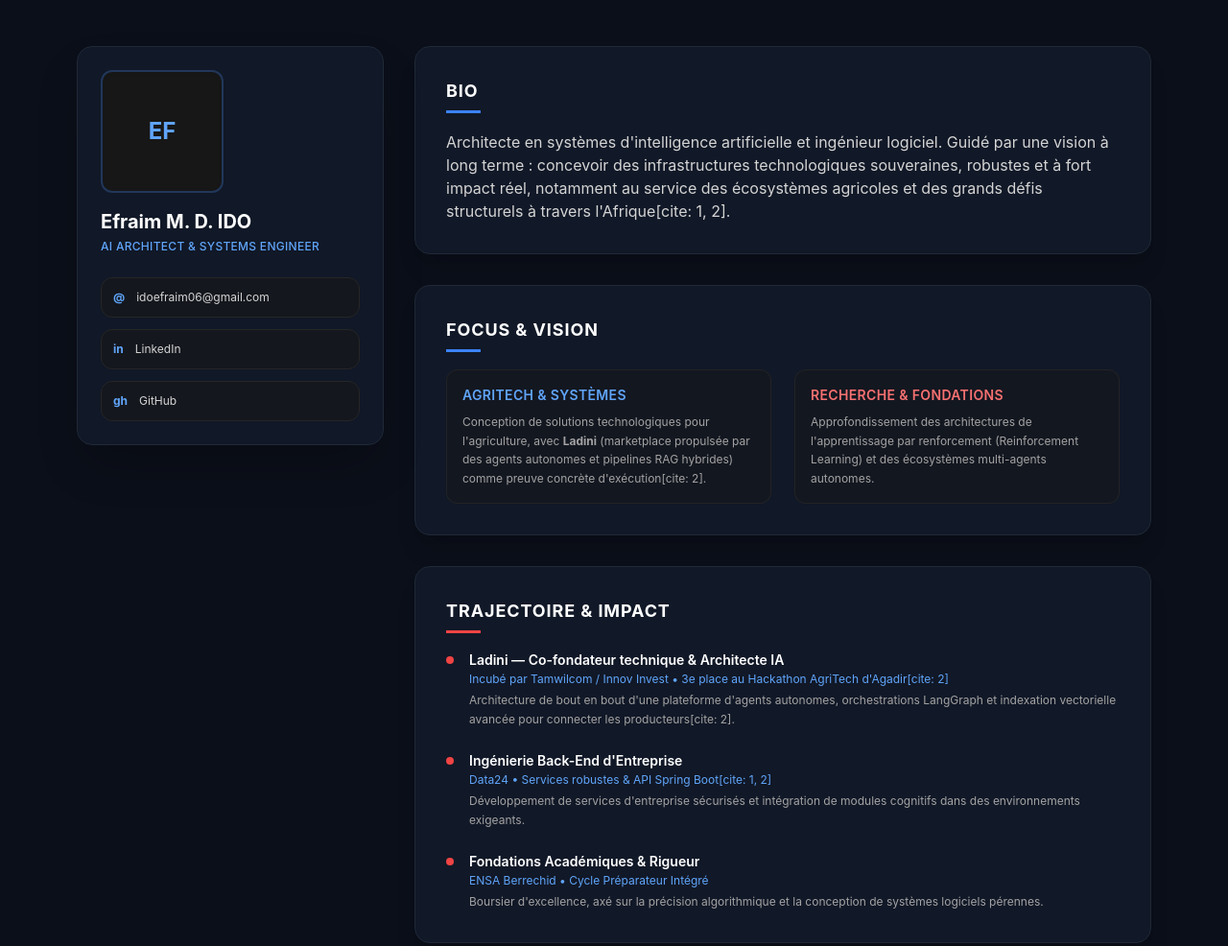
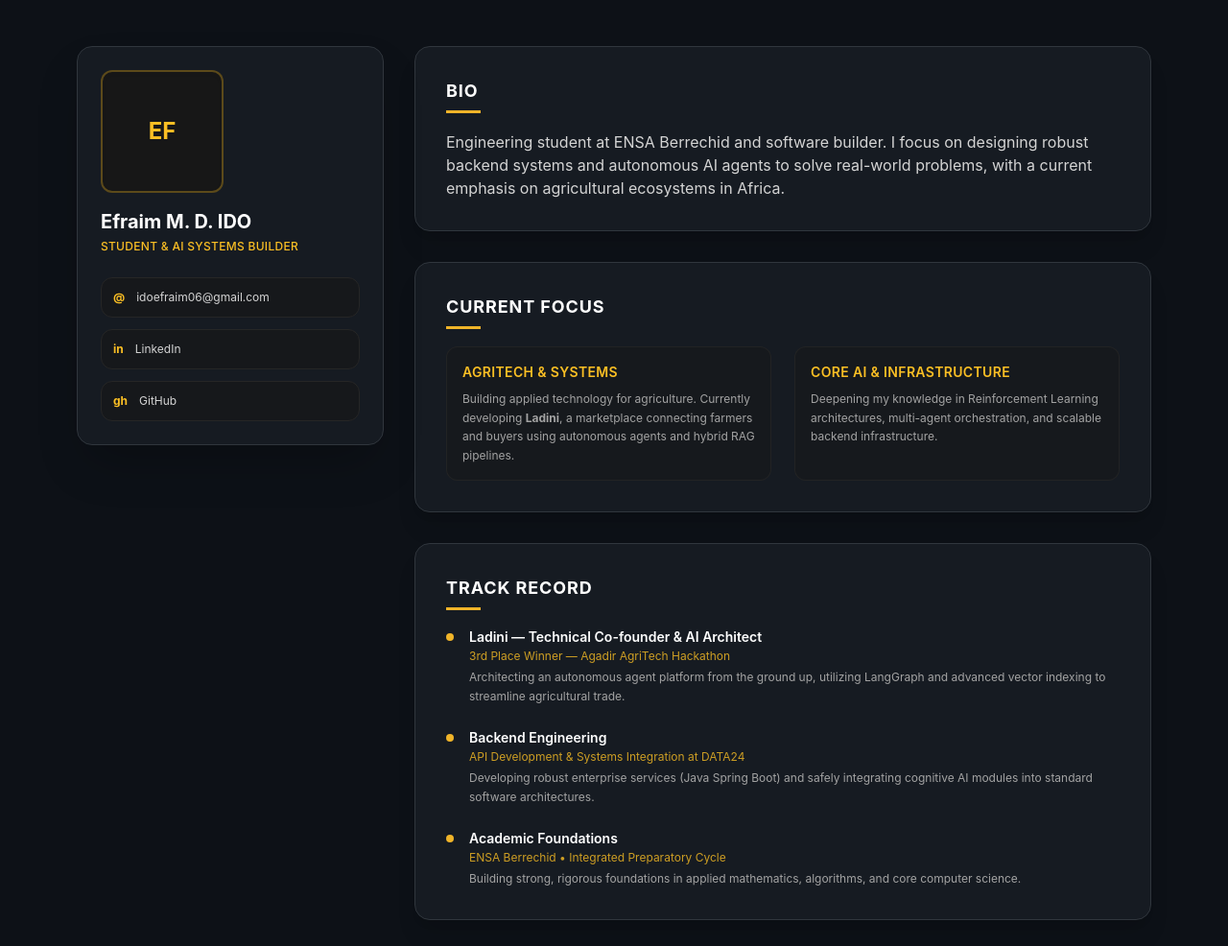
Before and after one commit to IDOEFRAIM/idoefraim.github.io, a plain HTML site: page index.html in a window 1280 px wide. Shown: the whole page at 96% size. Drawn offline with nearby package versions, Linux system fonts and the light colour scheme.

Commit message:
Update index.html

```diff
--- a/index.html
+++ b/index.html
@@ -1,5 +1,5 @@
 <!DOCTYPE html>
-<html lang="fr">
+<html lang="en">
 <head>
     <meta charset="UTF-8">
     <meta name="viewport" content="width=device-width, initial-scale=1.0">
@@ -7,136 +7,136 @@
     <script src="https://cdn.tailwindcss.com"></script>
     <style>
         body {
-            background-color: #0b0f19;
-            color: #94a3b8;
+            background-color: #0d1117;
+            color: #c9d1d9;
             font-family: -apple-system, BlinkMacSystemFont, "Segoe UI", Roboto, sans-serif;
         }
         .sidebar {
-            background-color: #111827;
-            border: 1px solid #1f2937;
+            background-color: #161b22;
+            border: 1px solid #30363d;
         }
         .card-box {
-            background-color: #111827;
-            border: 1px solid #1f2937;
+            background-color: #161b22;
+            border: 1px solid #30363d;
             transition: border-color 0.2s ease;
         }
         .card-box:hover {
-            border-color: #3b82f6;
+            border-color: #f0b429;
         }
         .accent-bar {
             width: 36px;
             height: 3px;
-            background-color: #3b82f6; /* Bleu technique et souverain */
+            background-color: #f0b429;
             margin-top: 6px;
             margin-bottom: 18px;
         }
         .timeline-dot {
             width: 8px;
             height: 8px;
-            background-color: #ef4444; /* Touche rouge d'impact et de précision */
+            background-color: #f0b429;
             border-radius: 50%;
         }
     </style>
 </head>
 <body class="min-h-screen flex flex-col lg:flex-row justify-center p-4 lg:p-12 gap-8">
 
-    <!-- SIDEBAR FIXE (Profil, Avatar & Contacts) -->
+    <!-- FIXED SIDEBAR -->
     <aside class="sidebar w-full lg:w-80 p-6 rounded-2xl flex flex-col items-center lg:items-start h-fit lg:sticky lg:top-12 shadow-2xl">
-        <!-- Cadre Photo / Avatar -->
-        <div class="w-32 h-32 rounded-xl overflow-hidden mb-4 border-2 border-blue-500/30 bg-neutral-900 flex items-center justify-center font-bold text-blue-400 text-2xl shadow-inner">
+
+        <div class="w-32 h-32 rounded-xl overflow-hidden mb-4 border-2 border-amber-400/30 bg-neutral-900 flex items-center justify-center font-bold text-amber-400 text-2xl shadow-inner">
             EF
         </div>
 
         <h1 class="text-xl font-bold text-white text-center lg:text-left">Efraim M. D. IDO</h1>
-        <p class="text-xs font-medium text-blue-400 text-center lg:text-left mt-1 mb-6 tracking-wide uppercase">AI Architect & Systems Engineer</p>
+        <p class="text-xs font-medium text-amber-400 text-center lg:text-left mt-1 mb-6 tracking-wide uppercase">Student & AI Systems Builder</p>
 
-        <!-- Liens de contact épurés -->
+        <!-- Links -->
         <div class="w-full space-y-3">
-            <a href="mailto:idoefraim06@gmail.com" class="flex items-center gap-3 p-3 rounded-xl bg-neutral-900/60 border border-neutral-800 hover:border-blue-500/50 text-xs text-neutral-300 transition">
-                <span class="text-blue-400 font-bold">@</span>
+            <a href="mailto:idoefraim06@gmail.com" class="flex items-center gap-3 p-3 rounded-xl bg-neutral-900/60 border border-neutral-800 hover:border-amber-400/50 text-xs text-neutral-300 transition">
+                <span class="text-amber-400 font-bold">@</span>
                 <span class="truncate">idoefraim06@gmail.com</span>
             </a>
-            <a href="https://www.linkedin.com/in/efraim-m-d-ido-a30021276" target="_blank" class="flex items-center gap-3 p-3 rounded-xl bg-neutral-900/60 border border-neutral-800 hover:border-blue-500/50 text-xs text-neutral-300 transition">
-                <span class="text-blue-400 font-bold">in</span>
+            <a href="https://www.linkedin.com/in/efraim-m-d-ido-a30021276" target="_blank" class="flex items-center gap-3 p-3 rounded-xl bg-neutral-900/60 border border-neutral-800 hover:border-amber-400/50 text-xs text-neutral-300 transition">
+                <span class="text-amber-400 font-bold">in</span>
                 <span>LinkedIn</span>
             </a>
-            <a href="https://github.com/IDOEFRAIM" target="_blank" class="flex items-center gap-3 p-3 rounded-xl bg-neutral-900/60 border border-neutral-800 hover:border-blue-500/50 text-xs text-neutral-300 transition">
-                <span class="text-blue-400 font-bold">gh</span>
+            <a href="https://github.com/IDOEFRAIM" target="_blank" class="flex items-center gap-3 p-3 rounded-xl bg-neutral-900/60 border border-neutral-800 hover:border-amber-400/50 text-xs text-neutral-300 transition">
+                <span class="text-amber-400 font-bold">gh</span>
                 <span>GitHub</span>
             </a>
         </div>
     </aside>
 
-    <!-- CONTENU PRINCIPAL (Stratégie long terme & Preuves) -->
+    <!-- MAIN CONTENT -->
     <main class="flex-1 max-w-3xl space-y-8">
 
-        <!-- SECTION BIO -->
+        <!-- BIO -->
         <section class="card-box p-6 lg:p-8 rounded-2xl shadow-xl">
             <h2 class="text-lg font-bold text-white uppercase tracking-wider">Bio</h2>
             <div class="accent-bar"></div>
             <p class="text-sm lg:text-base leading-relaxed text-neutral-300">
-                Architecte en systèmes d'intelligence artificielle et ingénieur logiciel. Guidé par une vision à long terme : concevoir des infrastructures technologiques souveraines, robustes et à fort impact réel, notamment au service des écosystèmes agricoles et des grands défis structurels à travers l'Afrique[cite: 1, 2].
+                Engineering student at ENSA Berrechid and software builder. I focus on designing robust backend systems and autonomous AI agents to solve real-world problems, with a current emphasis on agricultural ecosystems in Africa.
             </p>
         </section>
 
-        <!-- SECTION CE QUE JE FAIS (What I'm Doing) -->
+        <!-- WHAT I DO -->
         <section class="card-box p-6 lg:p-8 rounded-2xl shadow-xl">
-            <h2 class="text-lg font-bold text-white uppercase tracking-wider">Focus & Vision</h2>
+            <h2 class="text-lg font-bold text-white uppercase tracking-wider">Current Focus</h2>
             <div class="accent-bar"></div>
             <div class="grid grid-cols-1 md:grid-cols-2 gap-6">
                 <div class="p-4 rounded-xl bg-neutral-900/40 border border-neutral-800/80">
-                    <h3 class="text-sm font-semibold text-blue-400 uppercase tracking-wide">AgriTech & Systèmes</h3>
+                    <h3 class="text-sm font-semibold text-amber-400 uppercase tracking-wide">AgriTech & Systems</h3>
                     <p class="text-xs text-neutral-400 mt-2 leading-relaxed">
-                        Conception de solutions technologiques pour l'agriculture, avec <strong>Ladini</strong> (marketplace propulsée par des agents autonomes et pipelines RAG hybrides) comme preuve concrète d'exécution[cite: 2].
+                        Building applied technology for agriculture. Currently developing <strong>Ladini</strong>, a marketplace connecting farmers and buyers using autonomous agents and hybrid RAG pipelines.
                     </p>
                 </div>
                 <div class="p-4 rounded-xl bg-neutral-900/40 border border-neutral-800/80">
-                    <h3 class="text-sm font-semibold text-red-400 uppercase tracking-wide">Recherche & Fondations</h3>
+                    <h3 class="text-sm font-semibold text-amber-400 uppercase tracking-wide">Core AI & Infrastructure</h3>
                     <p class="text-xs text-neutral-400 mt-2 leading-relaxed">
-                        Approfondissement des architectures de l'apprentissage par renforcement (Reinforcement Learning) et des écosystèmes multi-agents autonomes.
+                        Deepening my knowledge in Reinforcement Learning architectures, multi-agent orchestration, and scalable backend infrastructure.
                     </p>
                 </div>
             </div>
         </section>
 
-        <!-- SECTION CHRONOLOGIE / PARCOURS -->
+        <!-- TRACK RECORD -->
         <section class="card-box p-6 lg:p-8 rounded-2xl shadow-xl">
-            <h2 class="text-lg font-bold text-white uppercase tracking-wider">Trajectoire & Impact</h2>
-            <div class="accent-bar" style="background-color: #ef4444;"></div>
+            <h2 class="text-lg font-bold text-white uppercase tracking-wider">Track Record</h2>
+            <div class="accent-bar"></div>
 
             <div class="space-y-6">
-                <!-- Élément 1 -->
+                <!-- Item 1 -->
                 <div class="flex items-start gap-4">
                     <div class="timeline-dot mt-1.5 shrink-0"></div>
                     <div>
-                        <h3 class="text-sm font-semibold text-white">Ladini — Co-fondateur technique & Architecte IA</h3>
-                        <p class="text-xs text-blue-400 mt-0.5">Incubé par Tamwilcom / Innov Invest • 3e place au Hackathon AgriTech d'Agadir[cite: 2]</p>
+                        <h3 class="text-sm font-semibold text-white">Ladini — Technical Co-founder & AI Architect</h3>
+                        <p class="text-xs text-amber-400/80 mt-0.5">3rd Place Winner — Agadir AgriTech Hackathon</p>
                         <p class="text-xs text-neutral-400 mt-1 leading-relaxed">
-                            Architecture de bout en bout d'une plateforme d'agents autonomes, orchestrations LangGraph et indexation vectorielle avancée pour connecter les producteurs[cite: 2].
+                            Architecting an autonomous agent platform from the ground up, utilizing LangGraph and advanced vector indexing to streamline agricultural trade.
                         </p>
                     </div>
                 </div>
 
-                <!-- Élément 2 -->
+                <!-- Item 2 -->
                 <div class="flex items-start gap-4">
                     <div class="timeline-dot mt-1.5 shrink-0"></div>
                     <div>
-                        <h3 class="text-sm font-semibold text-white">Ingénierie Back-End d'Entreprise</h3>
-                        <p class="text-xs text-blue-400 mt-0.5">Data24 • Services robustes & API Spring Boot[cite: 1, 2]</p>
+                        <h3 class="text-sm font-semibold text-white">Backend Engineering</h3>
+                        <p class="text-xs text-amber-400/80 mt-0.5">API Development & Systems Integration at DATA24</p>
                         <p class="text-xs text-neutral-400 mt-1 leading-relaxed">
-                            Développement de services d'entreprise sécurisés et intégration de modules cognitifs dans des environnements exigeants.
+                            Developing robust enterprise services (Java Spring Boot) and safely integrating cognitive AI modules into standard software architectures.
                         </p>
                     </div>
                 </div>
 
-                <!-- Élément 3 -->
+                <!-- Item 3 -->
                 <div class="flex items-start gap-4">
                     <div class="timeline-dot mt-1.5 shrink-0"></div>
                     <div>
-                        <h3 class="text-sm font-semibold text-white">Fondations Académiques & Rigueur</h3>
-                        <p class="text-xs text-blue-400 mt-0.5">ENSA Berrechid • Cycle Préparateur Intégré</p>
+                        <h3 class="text-sm font-semibold text-white">Academic Foundations</h3>
+                        <p class="text-xs text-amber-400/80 mt-0.5">ENSA Berrechid • Integrated Preparatory Cycle</p>
                         <p class="text-xs text-neutral-400 mt-1 leading-relaxed">
-                            Boursier d'excellence, axé sur la précision algorithmique et la conception de systèmes logiciels pérennes.
+                            Building strong, rigorous foundations in applied mathematics, algorithms, and core computer science.
                         </p>
                     </div>
                 </div>
```
